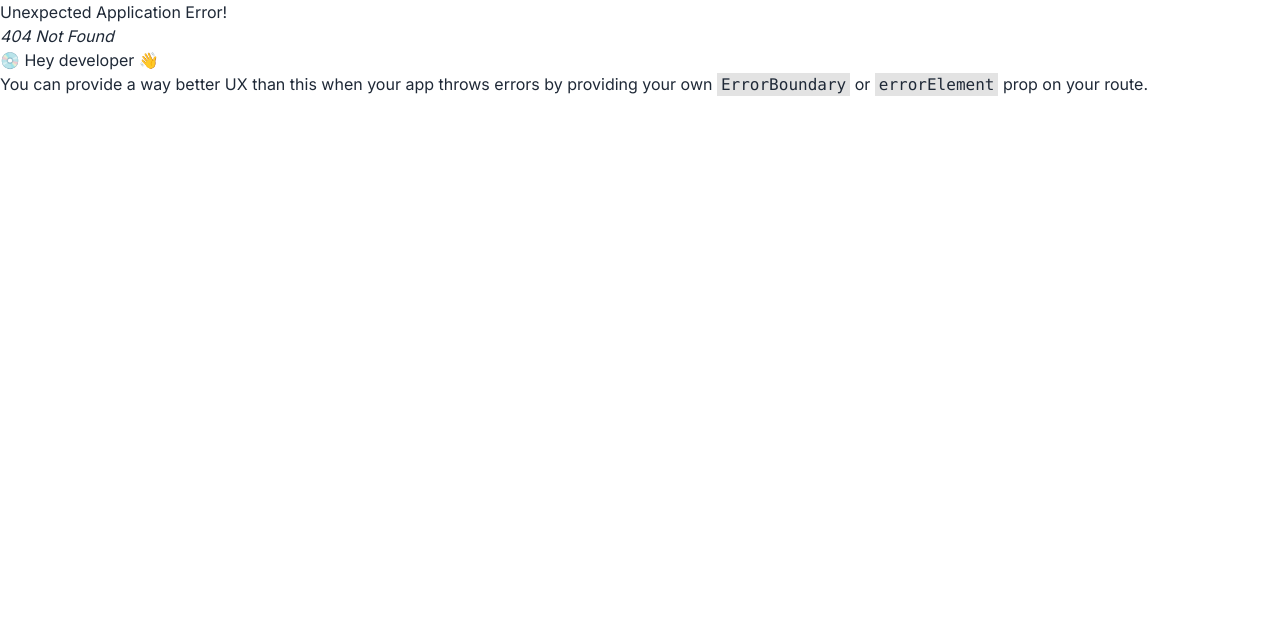
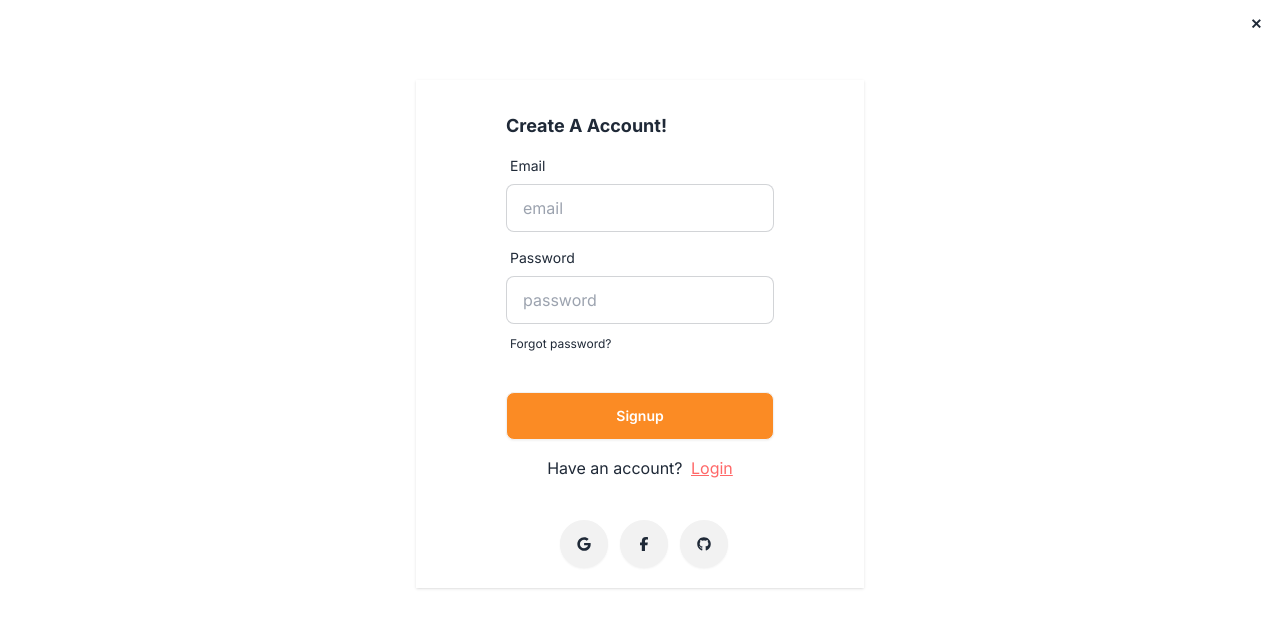
Before and after one commit to Abe-Tiz/food_deliver, a React (Vite) app: page /signup in a window 1280 px wide. Before the commit this address had no page. Shown: the top 628 px of the page. Built offline with nearby package versions, Linux system fonts and the light colour scheme; no server answers.

Commit message:
add signup page and authentication

```diff
--- a/package.json
+++ b/package.json
@@ -10,6 +10,7 @@
     "preview": "vite preview"
   },
   "dependencies": {
+    "firebase": "^10.8.0",
     "localforage": "^1.10.0",
     "match-sorter": "^6.3.4",
     "react": "^18.2.0",
--- a/src/components/Modal.jsx
+++ b/src/components/Modal.jsx
@@ -76,6 +76,14 @@
                   Sign Up
                 </Link>
               </p>
+
+              <button
+                htmlFor="my_modal_5"
+                onClick={() => document.getElementById("my_modal_5").close()}
+                className="btn btn-sm btn-circle btn-ghost absolute right-2 top-2"
+              >
+                ✕
+              </button>
             </form>
 
             {/* social sign in */}
--- a/src/components/Navbar.jsx
+++ b/src/components/Navbar.jsx
@@ -1,10 +1,14 @@
-import React, { useEffect, useState } from 'react'
+import React, { useContext, useEffect, useState } from 'react'
 import logo from '/logo.png'
 import { FaUserLarge } from "react-icons/fa6";
 import Modal from './Modal';
+import { AuthContext } from './../contexts/AuthProvider';
 
 const Navbar = () => {
   const [isSticky, setSticky] = useState(false)
+
+  const { user } = useContext(AuthContext);
+  console.log("user context: ",user);
 
   // handle scroll functrions
   useEffect(() => {
--- /dev/null
+++ b/src/components/Signup.jsx
@@ -0,0 +1,102 @@
+import React from 'react'
+import Modal from './Modal';
+import { FaFacebookF, FaGithub, FaGoogle } from 'react-icons/fa6';
+import { Link } from 'react-router-dom';
+import { useForm } from 'react-hook-form';
+
+const Signup = () => {
+     const {
+       register,
+       handleSubmit,
+       formState: { errors },
+     } = useForm();
+
+  return (
+    <div className="max-w-md bg-white shadow w-full mx-auto flex items-center justify-center my-20">
+      <div className="modal-action flex flex-col justify-center mt-0">
+        <form
+        //   onSubmit={handleSubmit(onSubmit)}
+          className="card-body"
+          method="dialog"
+        >
+          <h3 className="font-bold text-lg">Create A Account!</h3>
+
+          {/* email */}
+          <div className="form-control">
+            <label className="label">
+              <span className="label-text">Email</span>
+            </label>
+            <input
+              type="email"
+              placeholder="email"
+              className="input input-bordered"
+              {...register("email")}
+            />
+          </div>
+
+          {/* password */}
+          <div className="form-control">
+            <label className="label">
+              <span className="label-text">Password</span>
+            </label>
+            <input
+              type="password"
+              placeholder="password"
+              className="input input-bordered"
+              {...register("password")}
+            />
+            <label className="label mt-1">
+              <a href="#" className="label-text-alt link link-hover">
+                Forgot password?
+              </a>
+            </label>
+          </div>
+
+          {/* error */}
+
+          {/* login btn */}
+          <div className="form-control mt-6">
+            <input
+              type="submit"
+              value="Signup"
+              className="btn bg-green text-white"
+            />
+          </div>
+
+          <p className="text-center my-2">
+            Have an account?{" "}
+            <button
+              className="underline text-red ml-1"
+              onClick={() => document.getElementById("my_modal_5").showModal()}
+            >
+              Login
+            </button>{" "}
+          </p>
+
+          <Link
+            to="/"
+            className="btn btn-sm btn-circle btn-ghost absolute right-2 top-2"
+          >
+            ✕
+          </Link>
+        </form>
+
+        {/* social sign in */}
+        <div className="text-center space-x-3 mb-5">
+          <button className="btn btn-circle hover:bg-green hover:text-white">
+            <FaGoogle />
+          </button>
+          <button className="btn btn-circle hover:bg-green hover:text-white">
+            <FaFacebookF />
+          </button>
+          <button className="btn btn-circle hover:bg-green hover:text-white">
+            <FaGithub />
+          </button>
+        </div>
+      </div>
+      <Modal />
+    </div>
+  );
+}
+
+export default Signup
--- /dev/null
+++ b/src/contexts/AuthProvider.jsx
@@ -0,0 +1,85 @@
+import { useEffect, useState } from 'react'
+import { createContext } from 'react'
+import {
+    GoogleAuthProvider,
+    createUserWithEmailAndPassword,
+    getAuth,
+    onAuthStateChanged,
+    signInWithEmailAndPassword,
+    signOut,
+    updateProfile,
+} from "firebase/auth";
+import app from './../firebase/firebase.config';
+
+
+export const AuthContext = createContext()
+const auth = getAuth(app);
+const googleProvider = new GoogleAuthProvider();
+
+const AuthProvider = ({ children }) => {
+
+    const [user, setUser] = useState(null);
+    const [loading, setLoading] = useState(true);
+
+    // create an account
+    const createUser = (email, password) => {
+        return createUserWithEmailAndPassword(auth, email, password);
+    }
+
+    // signup with email
+    const signupWithEmail = () => {
+        return signInWithPopup(auth, googleProvider);
+    }
+
+    // login with email and passkword
+    const login = (email,password) => {
+        return signInWithEmailAndPassword(auth, email, password);
+    }
+
+    // logout
+    const logout = () => {
+        signOut(auth);
+    }
+
+    // update user profile
+    const updateUserProfile = (name, photoUrl) => {
+        return updateProfile(auth.currentUser, {
+            displayName: name,
+            photoURL: photoUrl,
+        });
+    }
+
+    // check signed in user
+    useEffect(() => {
+        const unSubscribe = onAuthStateChanged(auth, (currentUser) => {
+            if (currentUser) {
+                setUser(currentUser)
+                setLoading(false)
+            } else {
+            // User is signed out
+            // ...
+            }
+        });
+
+        return () => {
+            return unSubscribe();
+        }
+    },[])
+
+    const authInfo = {
+        user,
+        createUser,
+        signupWithEmail,
+        login,
+        logout,
+        updateUserProfile,
+    };
+
+    return (
+        <AuthContext.Provider value={authInfo}>
+            {children}
+        </AuthContext.Provider>
+    )
+}
+
+export default AuthProvider
--- /dev/null
+++ b/src/firebase/firebase.config.js
@@ -0,0 +1,19 @@
+// Import the functions you need from the SDKs you need
+import { initializeApp } from "firebase/app";
+// TODO: Add SDKs for Firebase products that you want to use
+// https://firebase.google.com/docs/web/setup#available-libraries
+
+// Your web app's Firebase configuration
+const firebaseConfig = {
+    apiKey: import.meta.env.VITE_APIKEY,
+    authDomain: import.meta.env.VITE_AUTHDOMAIN,
+    projectId: import.meta.env.VITE_PROJECTID,
+    storageBucket: import.meta.env.VITE_STORAGEBUCKET,
+    messagingSenderId: import.meta.env.VITE_MESSAGINGSENDERID,
+    appId: import.meta.env.VITE_APPID,
+};
+
+// Initialize Firebase
+const app = initializeApp(firebaseConfig);
+
+export default app;
```
Also changed, not shown: src/main.jsx (+5 -2 lines), src/router/Router.jsx (+7 -3 lines), 1 other file (tests, documents, lock files or other folders).
